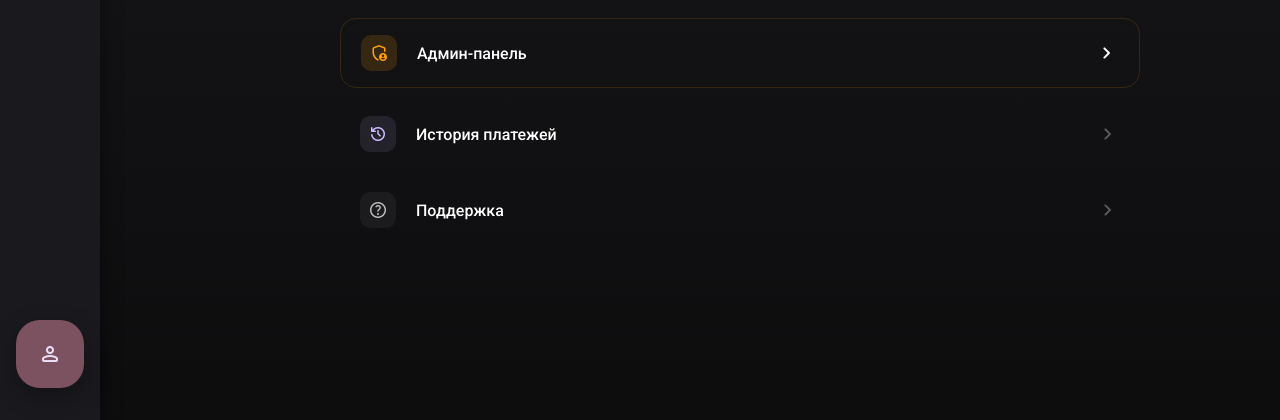
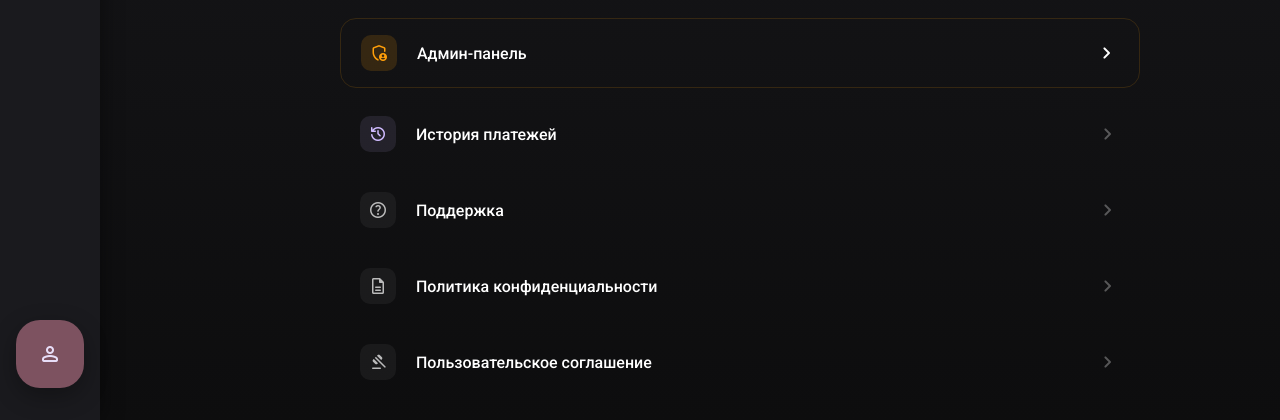
Before and after one commit to mavinsplay/gamma, a Django app: page / in a window 1280 px wide, after a click on "person". Shown: the part 549-969 px from the top of the page. Run offline with Django 5.2, Linux system fonts and the light colour scheme; data that the repository does not hold is empty; parts of the project's set-up code (start-up, migrations or seed data) failed here and were passed over; some libraries are stand-ins or nearby versions.

Commit message:
user agree for payment

```diff
--- a/gamma/user/templates/user/profile.html
+++ b/gamma/user/templates/user/profile.html
@@ -62,6 +62,20 @@
                 <span style="font-weight: 500;">Поддержка</span>
                 <span class="material-symbols-rounded arrow" style="opacity: 0.3;">chevron_right</span>
             </a>
+            <a href="https://telegra.ph/Politika-konfidencialnosti-06-21-31" target="_blank" class="settings-item bounce" style="text-decoration: none; color: inherit; display: flex; align-items: center;">
+                <div style="width: 36px; height: 36px; border-radius: 10px; background: rgba(255, 255, 255, 0.05); display: flex; align-items: center; justify-content: center; margin-right: 4px;">
+                    <span class="material-symbols-rounded" style="opacity: 0.7; font-size: 20px;">description</span>
+                </div>
+                <span style="font-weight: 500;">Политика конфиденциальности</span>
+                <span class="material-symbols-rounded arrow" style="opacity: 0.3;">chevron_right</span>
+            </a>
+            <a href="https://telegra.ph/Polzovatelskoe-soglashenie-04-01-19" target="_blank" class="settings-item bounce" style="text-decoration: none; color: inherit; display: flex; align-items: center;">
+                <div style="width: 36px; height: 36px; border-radius: 10px; background: rgba(255, 255, 255, 0.05); display: flex; align-items: center; justify-content: center; margin-right: 4px;">
+                    <span class="material-symbols-rounded" style="opacity: 0.7; font-size: 20px;">gavel</span>
+                </div>
+                <span style="font-weight: 500;">Пользовательское соглашение</span>
+                <span class="material-symbols-rounded arrow" style="opacity: 0.3;">chevron_right</span>
+            </a>
             <div id="logout-item" class="settings-item bounce" onclick="handleLogout()" style="margin-top: 12px; border: 1px solid rgba(255, 180, 171, 0.15); pointer-events: auto;">
                 <div style="width: 36px; height: 36px; border-radius: 10px; background: rgba(255, 180, 171, 0.15); display: flex; align-items: center; justify-content: center; margin-right: 4px;">
                     <span class="material-symbols-rounded" style="color: #FFB4AB; font-size: 20px;">logout</span>
```
Also changed, not shown: bot.py (+12 -0 lines).
